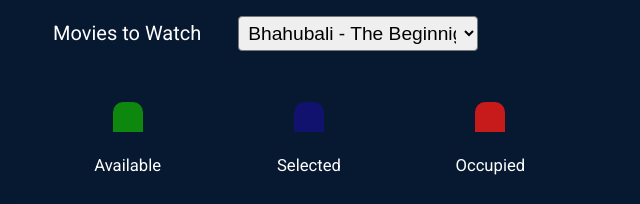
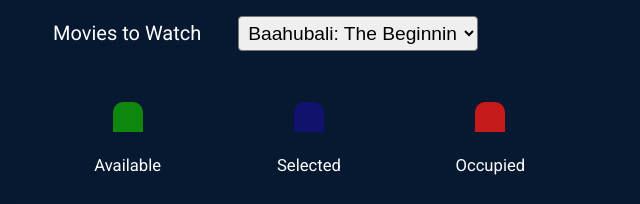
Before and after one commit to Adithyareddy98/Book-My-Ticket, a plain HTML site: page index.html in a window 1280 px wide. Shown: the top 204 px of the page, 331-971 px from the left. Drawn offline with Linux system fonts and the light colour scheme.

Commit message:
Updated HTML

```diff
--- a/index.html
+++ b/index.html
@@ -12,10 +12,10 @@
       <div class="selectMovies" id="selectMovies">
       <label for="movies">Movies to Watch</label>
       <select name="movies" id="movies">
-        <option value="150">Bhahubali - The Beginnig</option>
-        <option value="140">Bhahubali - The Conclusion</option>
-        <option value="130">Pushpa - The Rise</option>
-        <option value="145">Pushpa - The Rule</option>
+        <option value="150">Baahubali: The Beginning</option>
+        <option value="140">Baahubali: The Conclusion</option>
+        <option value="130">Pushpa: The Rise</option>
+        <option value="145">Pushpa: The Rule</option>
         <option value="110">RRR</option>
       </select>
     </div>
```
